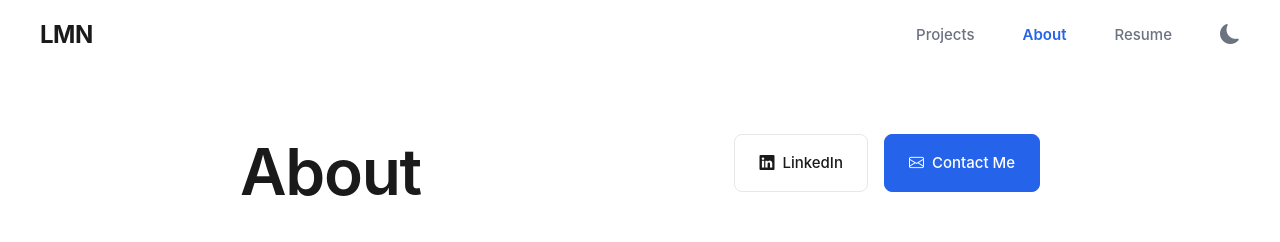
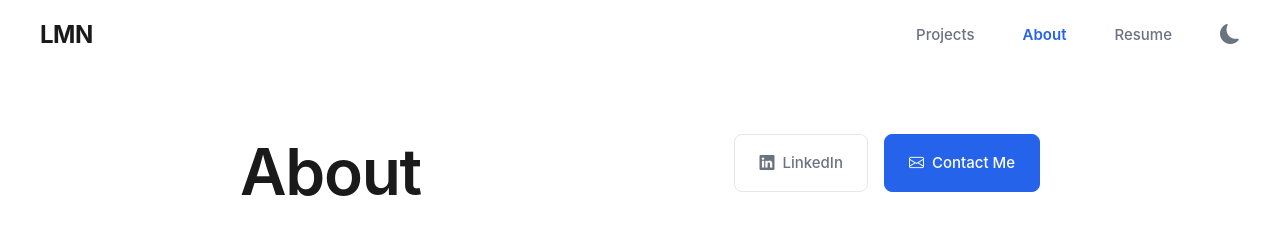
Before and after one commit to lmnitzsche/lmnitzsche.github.io, a Next.js app: page /about in a window 1280 px wide. Shown: the top 242 px of the page. Built offline with nearby package versions, Linux system fonts and the light colour scheme; no server answers.

Commit message:
Enforcing UI Consistencies

```diff
--- a/app/about/page.tsx
+++ b/app/about/page.tsx
@@ -49,7 +49,7 @@ export default function AboutPage() {
                   background: 'transparent',
                   border: '1px solid var(--border)',
                   borderRadius: 'var(--radius-md)',
-                  color: 'var(--text)',
+                  color: 'var(--text-secondary)',
                   textDecoration: 'none',
                   fontSize: '0.9375rem',
                   fontWeight: 500,
@@ -62,7 +62,7 @@ export default function AboutPage() {
                 }}
                 onMouseLeave={(e) => {
                   e.currentTarget.style.borderColor = 'var(--border)';
-                  e.currentTarget.style.color = 'var(--text)';
+                  e.currentTarget.style.color = 'var(--text-secondary)';
                   e.currentTarget.style.transform = 'translateY(0)';
                 }}
               >
--- a/app/resume/page.tsx
+++ b/app/resume/page.tsx
@@ -187,7 +187,7 @@ export default function ResumePage() {
                   paddingLeft: '1.25rem',
                   margin: 0
                 }}>
-                  <li>Taught CS 234 (Database and Web System Development), CS 590 (Deep Learning), and CS 456 (Analysis of Algorithms), mentoring 100+ students in full-stack development and Python ML workflows.</li>
+                  <li>Taught CS 234 (Database and Web System Development), CS 590 (Deep Learning), and CS 456 (Analysis of Algorithms), mentoring 100+ students in full-stack development and Python ML workflows</li>
                 </ul>
               </div>
 
```
